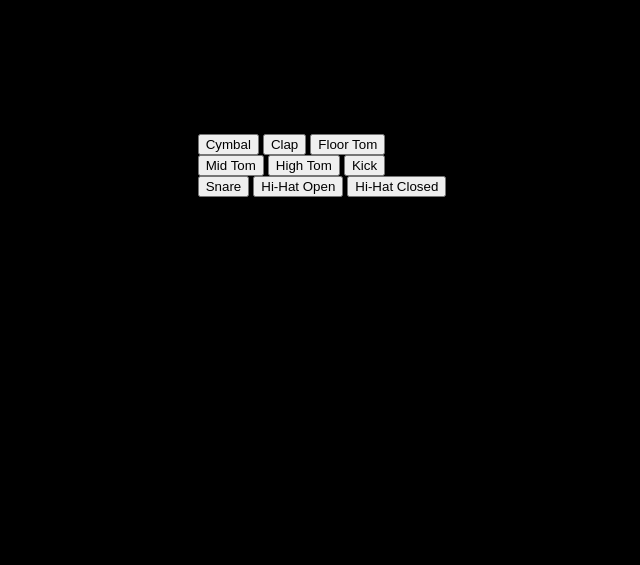
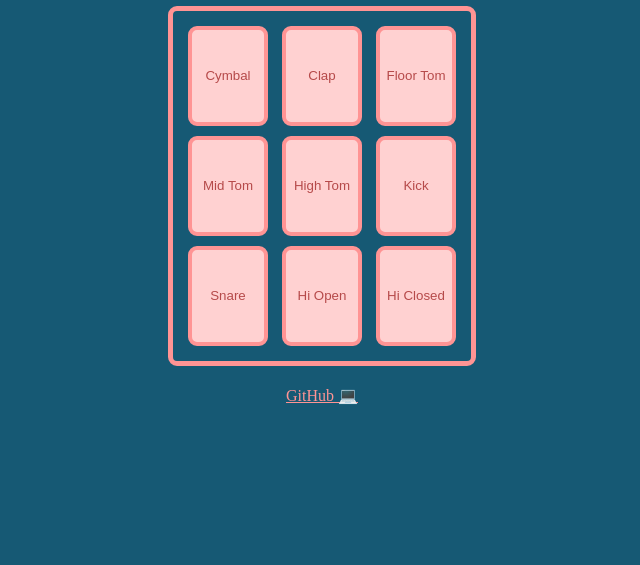
Before and after one commit to CrypticMango/vanilla-javascript-drum-kit-2022, a plain HTML site: page index.html in a window 1280 px wide. Shown: the part 235-800 px from the top of the page, without its empty margins (318-958 px from the left). Drawn offline with Linux system fonts and the light colour scheme.

Commit message:
added color
-styled buttons
-added h1
-added github link

```diff
--- a/index.html
+++ b/index.html
@@ -11,7 +11,8 @@
 		<title>Vanilla Javascript E-DrumKit</title>
 	</head>
 	<body>
-		<div id="drum-pads">
+        <h1>Javascript Drum Kit 🥁</h1>
+		<div class="drum-pads">
 			<div id="top-pads">
 				<button id="cymbal" class="drum-button">Cymbal</button>
 				<button id="clap" class="drum-button">Clap</button>
@@ -31,13 +32,14 @@
 			<div id="bottom-pads">
 				<button id="snare" class="drum-button">Snare</button>
 				<button id="open-hi" class="drum-button">
-					Hi-Hat Open
+					Hi Open
 				</button>
 				<button id="closed-hi" class="drum-button">
-					Hi-Hat Closed
+					Hi Closed
 				</button>
 			</div>
 		</div>
+        <a href="https://github.com/CrypticMango">GitHub 💻</a>
 		<script src="app.js"></script>
 	</body>
 </html>
--- a/style.css
+++ b/style.css
@@ -1,5 +1,5 @@
 body {
-    background-color: black;
+    background-color: #165974;
     align-items: center;
     display: flex;
     flex-direction: column;
@@ -7,3 +7,27 @@ body {
     margin: 0;
     min-height: 100vh;
 }
+
+h1, a {
+    color: #FF9494;
+}
+
+a {
+    margin-top: 20px;
+}
+
+button {
+    width: 80px;
+    height: 100px;
+    border-radius: 9px;
+    background-color: #FFD1D1;
+    border: 4px solid #FF9494;
+    margin: 5px;
+    color: #b64a4a;
+}
+
+.drum-pads {
+    border: solid 5px #FF9494;
+    border-radius: 9px;
+    padding: 10px;
+}
```
